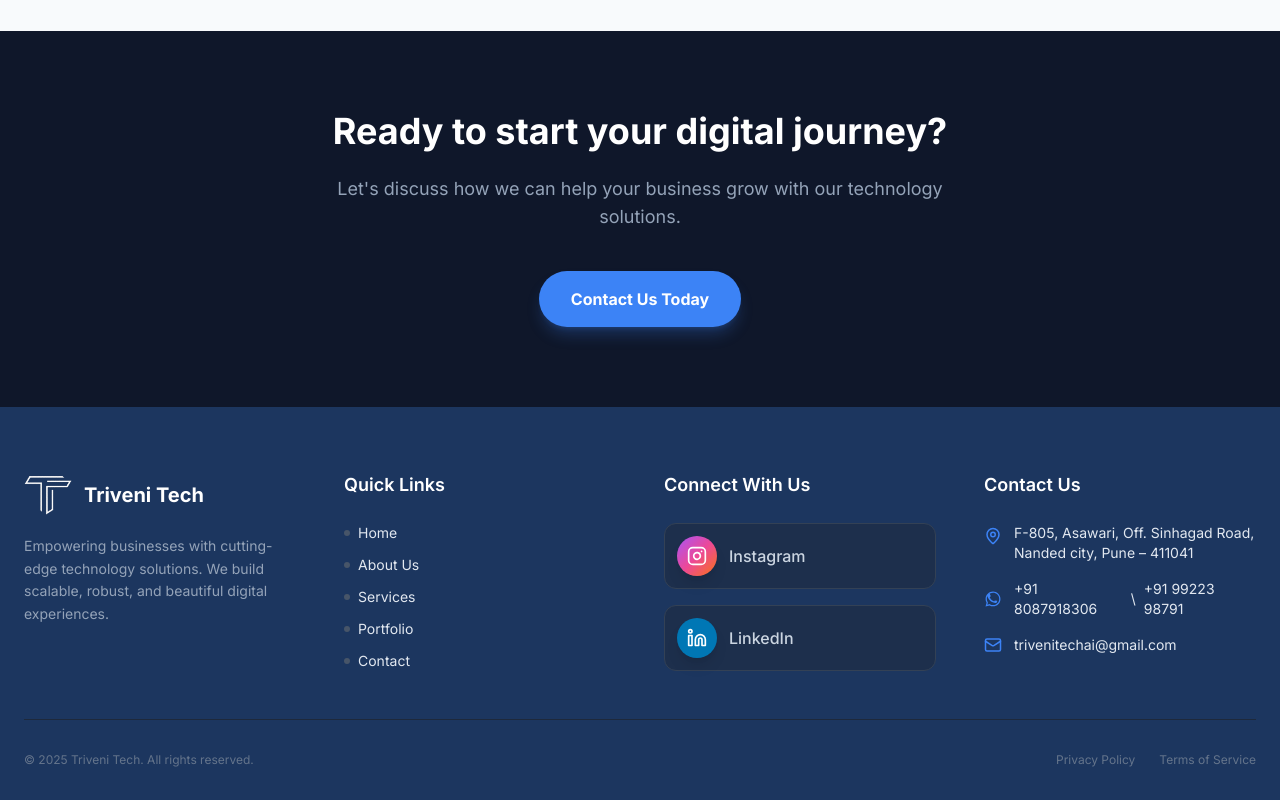
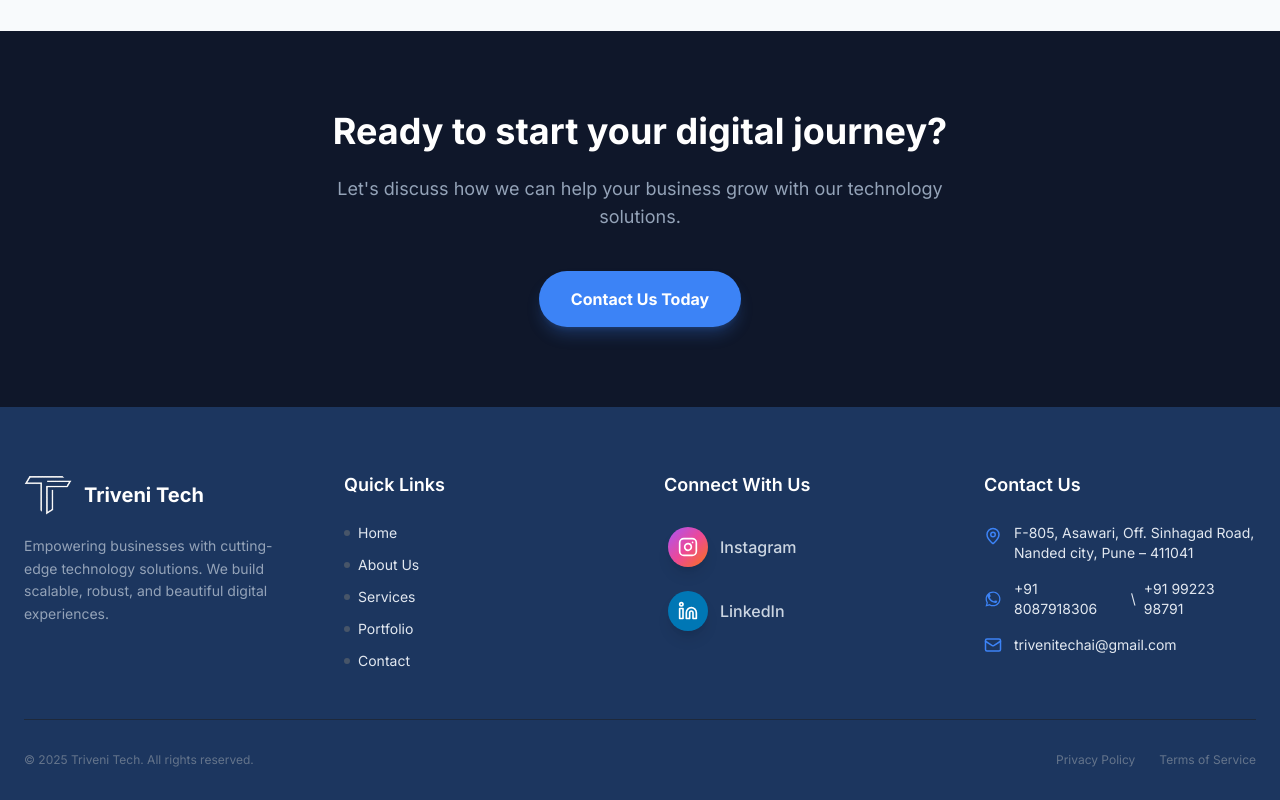
Before and after one commit to AryanJadile/Triveni-Tech, a Next.js app: page / in a window 1280 px wide. Shown: the part 3293-4093 px from the top of the page. Built offline with nearby package versions, Linux system fonts and the light colour scheme.

Commit message:
updated social media handles in footer

```diff
--- a/src/components/layout/Footer.tsx
+++ b/src/components/layout/Footer.tsx
@@ -150,7 +150,7 @@ function SocialLink({ icon, label, href, color }: { icon: React.ReactNode; label
             href={href}
             target="_blank"
             rel="noopener noreferrer"
-            className="flex items-center gap-3 group p-3 rounded-xl bg-slate-800/50 hover:bg-slate-800 transition-all duration-300 border border-slate-700 hover:border-slate-600"
+            className="flex items-center gap-3 group p-1 transition-all duration-300"
         >
             <div className={`w-10 h-10 rounded-full flex items-center justify-center text-white shadow-lg ${color} group-hover:scale-110 transition-transform duration-300`}>
                 {icon}
```
